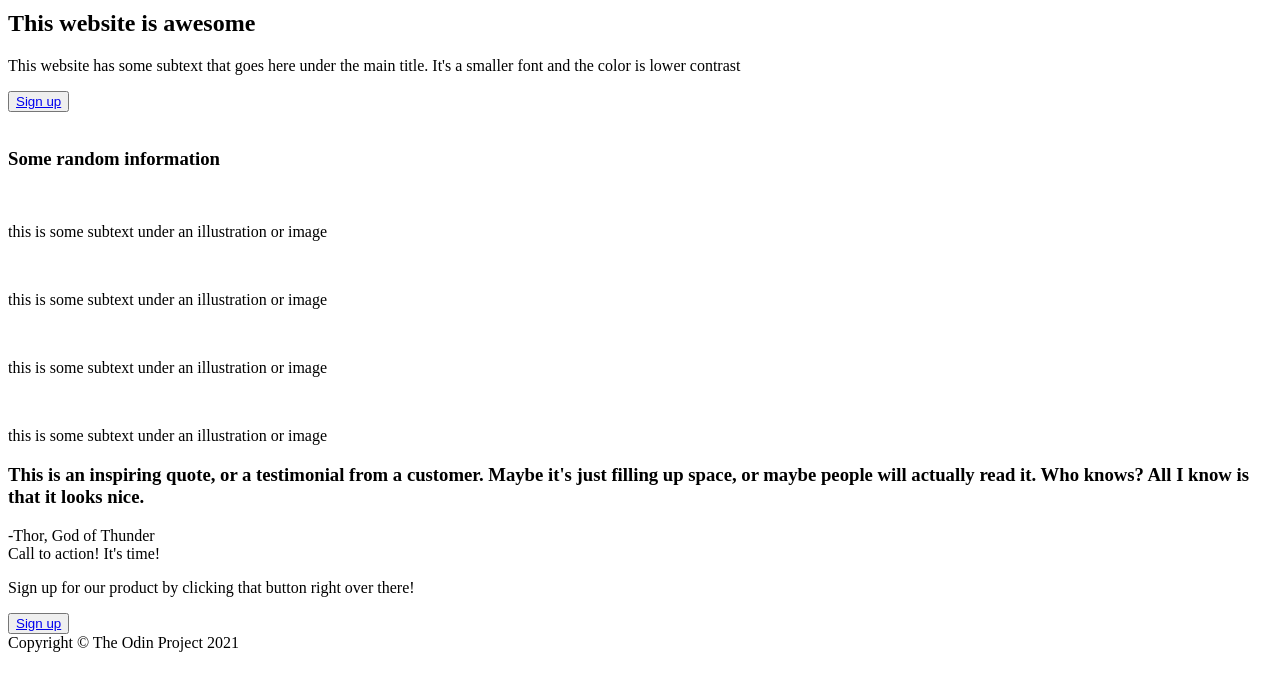
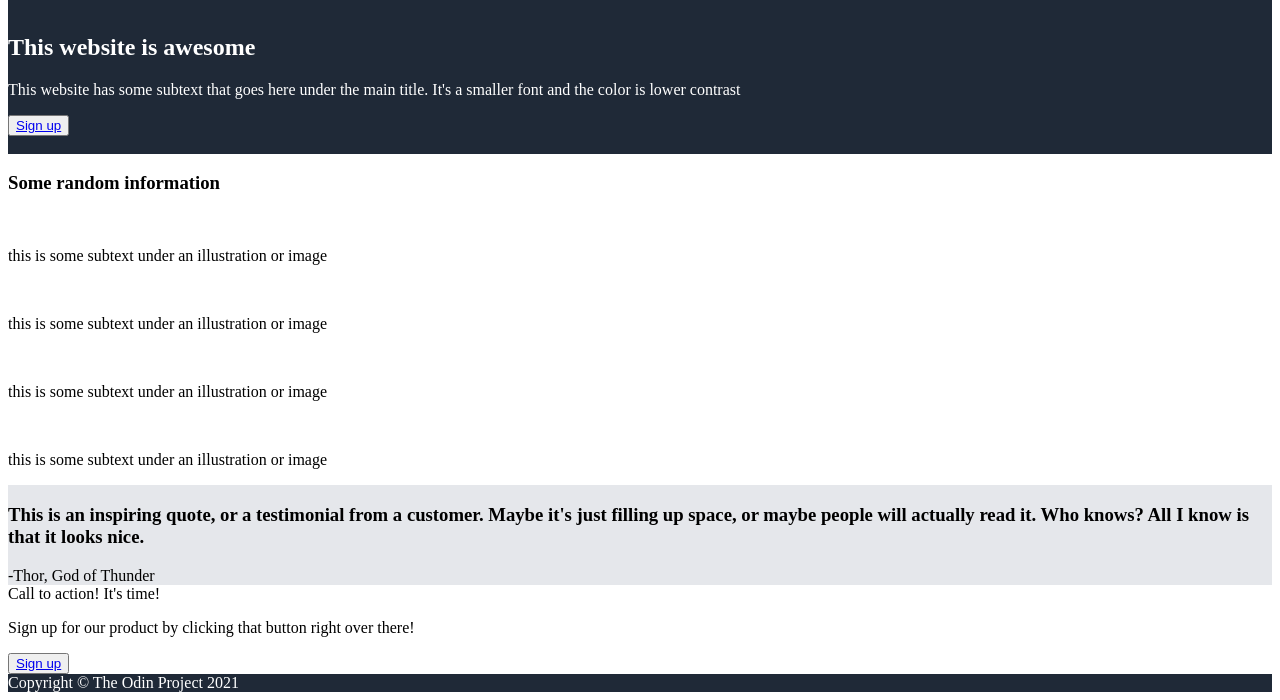
Before and after one commit to elizabethgriffith/odin-landing-page, a plain HTML site: page index.html in a window 1280 px wide. Shown: the part 144-844 px from the top of the page. Before the commit the page ends 804 px from the top, so only its background shows below. Drawn offline with Linux system fonts and the light colour scheme.

Commit message:
Change background colors

```diff
--- a/index.html
+++ b/index.html
@@ -16,7 +16,7 @@
             <li><a href='#'>header link three</a></li>
         </ul>
     </header>
-    <section>
+    <section class="firstSection">
         <section>
             <h2>This website is awesome</h2>
             <p>This website has some subtext that goes here under the main title. It's a smaller font and the color is lower contrast</p>
@@ -26,7 +26,7 @@
             <img href='#' alt="">
         </section>
     </section>
-    <section>
+    <section class="secondSection">
         <h3>Some random information</h3>
         <section>
             <section>
@@ -47,13 +47,13 @@
             </section>
         </section>
     </section>
-    <section>
+    <section class="thirdSection">
         <h3>This is an inspiring quote, or a testimonial from a customer. Maybe it's just filling up space, or maybe people will actually read it.
             Who knows? All I know is that it looks nice.
         </h3>
         <span>-Thor, God of Thunder</span>
     </section>
-    <section>
+    <section class="fourthSection">
         <section>
             <span>Call to action! It's time!</span>
             <p>Sign up for our product by clicking that button right over there!</p>
--- a/style.css
+++ b/style.css
@@ -0,0 +1,14 @@
+body {
+    display: flex;
+    flex-direction:column
+}
+header, footer, .firstSection {
+    background-color: #1F2937;
+    color: white;
+}
+
+
+
+.thirdSection {
+    background-color: #E5E7EB;
+}
```
